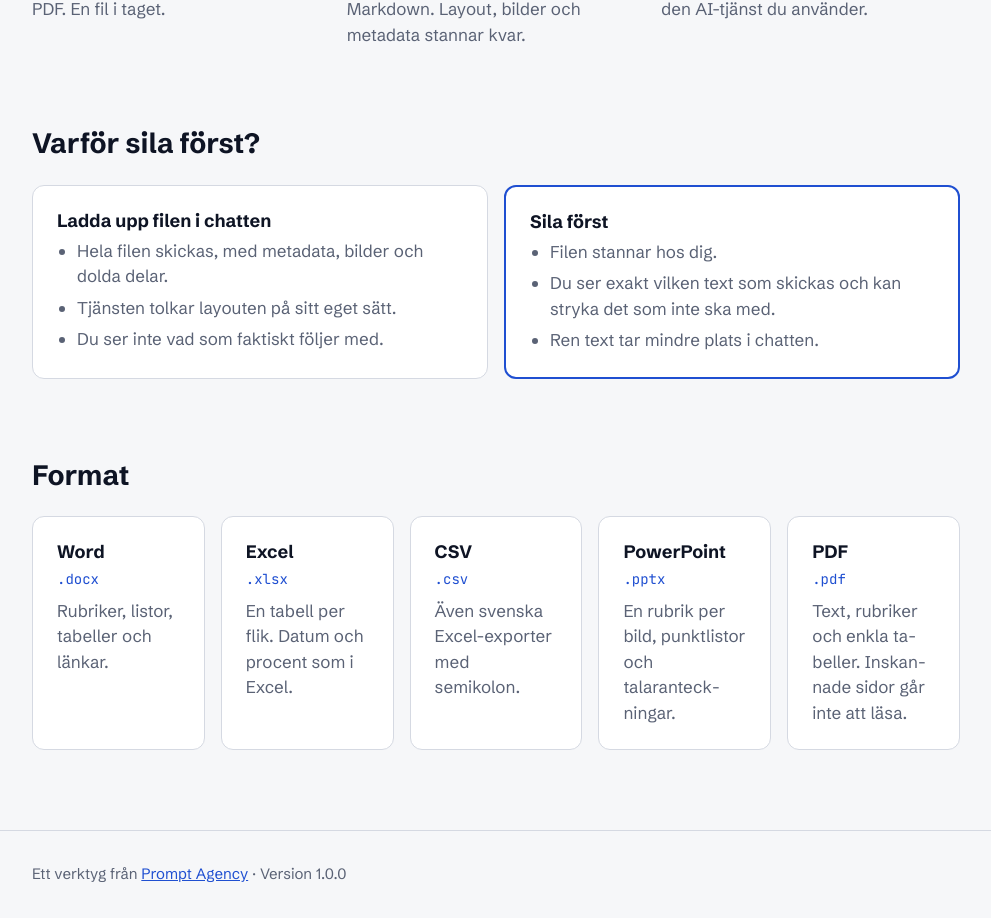
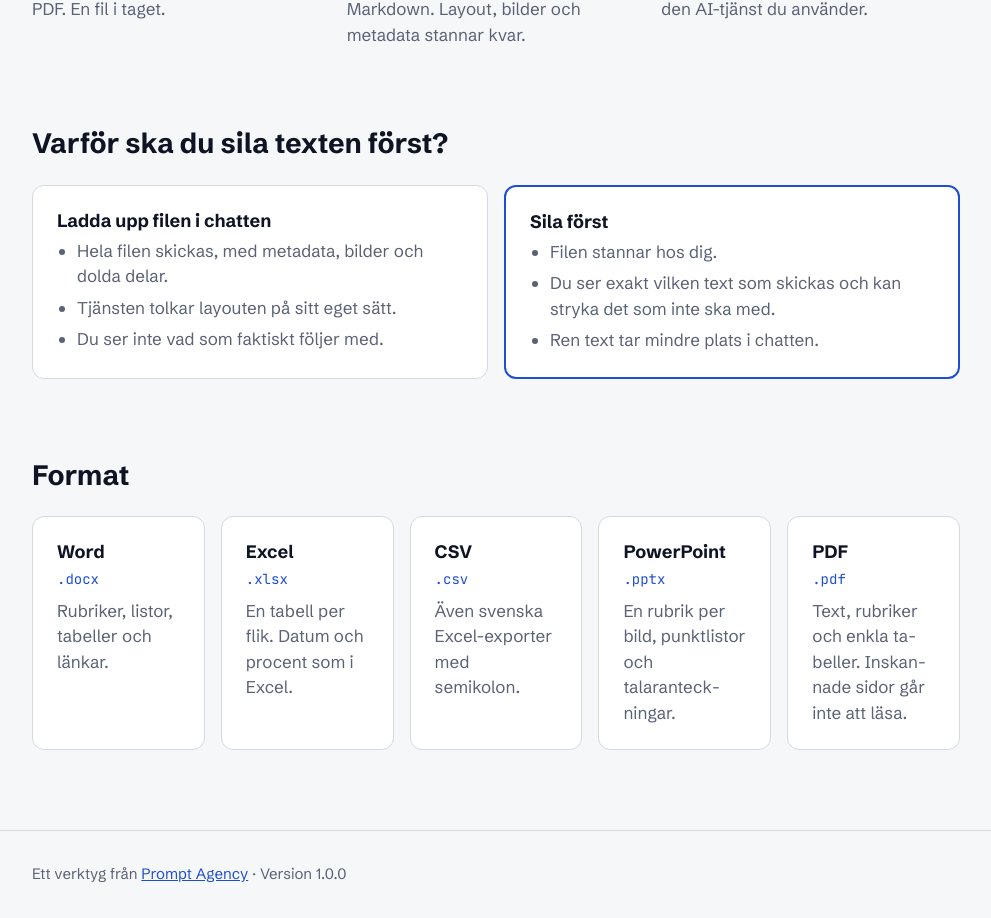
Before and after one commit to promptagency/silar, a React (Vite) app: page / in a window 1280 px wide. Shown: the part 975-1893 px from the top of the page, without its empty margins (144-1135 px from the left). Built offline with nearby package versions, Linux system fonts and the light colour scheme.

Commit message:
Compare heading: Varför ska du sila texten först?

```diff
--- a/src/ui/App.tsx
+++ b/src/ui/App.tsx
@@ -180,7 +180,7 @@ export function App() {
         </section>
 
         <section className="wrap" aria-labelledby="compare-title">
-          <h2 id="compare-title">Varför sila först?</h2>
+          <h2 id="compare-title">Varför ska du sila texten först?</h2>
           <div className="compare">
             <div className="compare-card">
               <h3>Ladda upp filen i chatten</h3>
```
